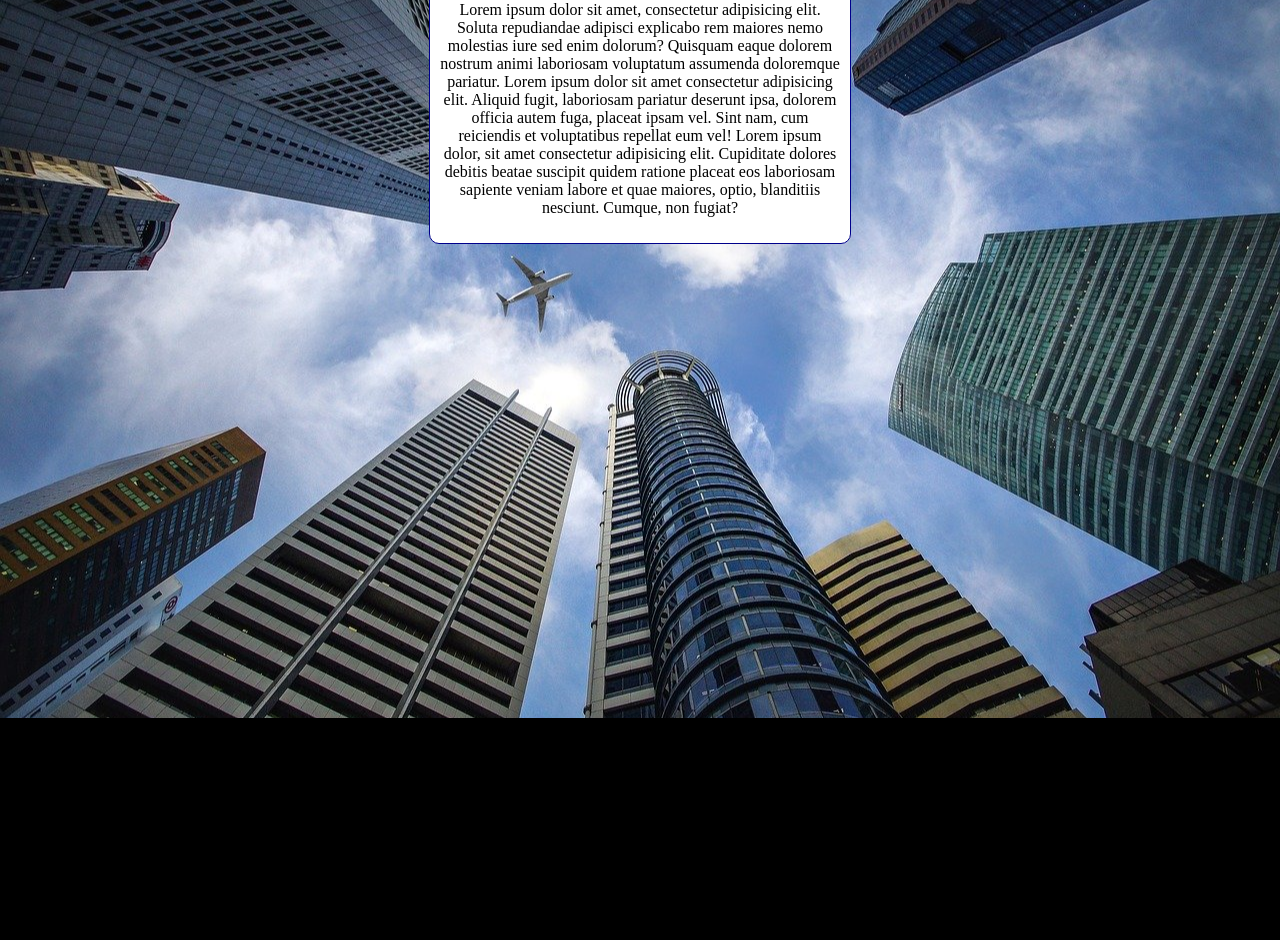
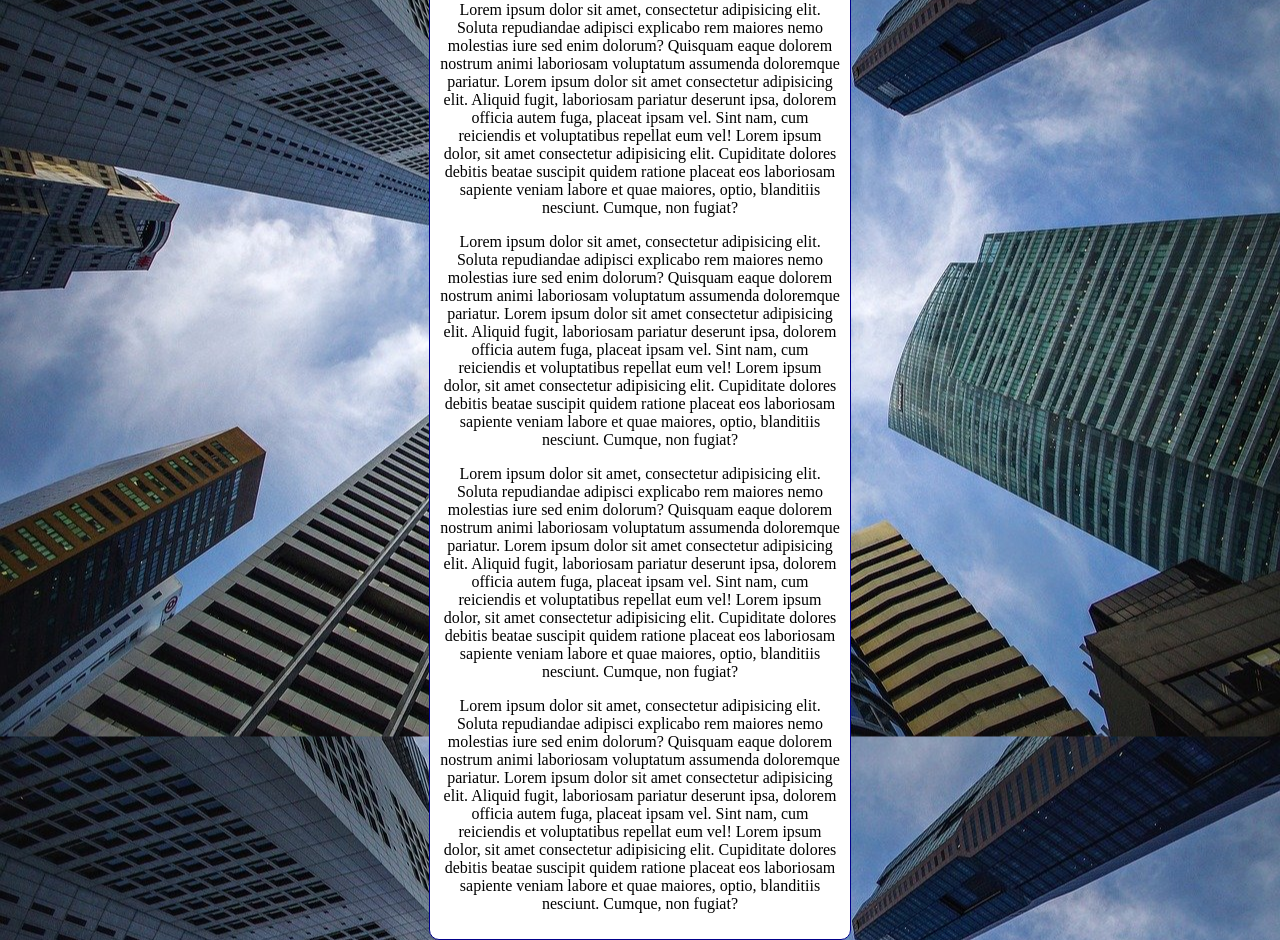
Before and after one commit to LaraRCV15/html-css, a plain HTML site: page exercícios/ex 022/fundo006.html in a window 1280 px wide. Shown: the part 98-1038 px from the top of the page. Before the commit the page ends 816 px from the top, so only its background shows below. Drawn offline with Linux system fonts and the light colour scheme.

Commit message:
acrescentei conteúdo

```diff
--- a/exercícios/ex 022/fundo006.html
+++ b/exercícios/ex 022/fundo006.html
@@ -11,7 +11,7 @@
             background-color: black;
             background-image: url('imagens/wallpaper002.jpg');
             background-position: center center;
-            background-repeat: no-repeat;
+            background-repeat: repeat-y;
             background-size: cover;
         }
         main {
@@ -40,6 +40,45 @@
             placeat eos laboriosam sapiente veniam labore et quae maiores,
             optio, blanditiis nesciunt. Cumque, non fugiat?
         </p>
+        <p>
+            Lorem ipsum dolor sit amet, consectetur adipisicing elit.
+            Soluta repudiandae adipisci explicabo rem maiores nemo molestias
+            iure sed enim dolorum? Quisquam eaque dolorem nostrum animi laboriosam
+            voluptatum assumenda doloremque pariatur. Lorem ipsum dolor
+            sit amet consectetur adipisicing elit. Aliquid fugit, laboriosam
+            pariatur deserunt ipsa, dolorem officia autem fuga, placeat ipsam
+            vel. Sint nam, cum reiciendis et voluptatibus repellat eum vel!
+            Lorem ipsum dolor, sit amet consectetur adipisicing elit.
+            Cupiditate dolores debitis beatae suscipit quidem ratione
+            placeat eos laboriosam sapiente veniam labore et quae maiores,
+            optio, blanditiis nesciunt. Cumque, non fugiat?
+        </p>
+        <p>
+            Lorem ipsum dolor sit amet, consectetur adipisicing elit.
+            Soluta repudiandae adipisci explicabo rem maiores nemo molestias
+            iure sed enim dolorum? Quisquam eaque dolorem nostrum animi laboriosam
+            voluptatum assumenda doloremque pariatur. Lorem ipsum dolor
+            sit amet consectetur adipisicing elit. Aliquid fugit, laboriosam
+            pariatur deserunt ipsa, dolorem officia autem fuga, placeat ipsam
+            vel. Sint nam, cum reiciendis et voluptatibus repellat eum vel!
+            Lorem ipsum dolor, sit amet consectetur adipisicing elit.
+            Cupiditate dolores debitis beatae suscipit quidem ratione
+            placeat eos laboriosam sapiente veniam labore et quae maiores,
+            optio, blanditiis nesciunt. Cumque, non fugiat?
+        </p>
+        <p>
+            Lorem ipsum dolor sit amet, consectetur adipisicing elit.
+            Soluta repudiandae adipisci explicabo rem maiores nemo molestias
+            iure sed enim dolorum? Quisquam eaque dolorem nostrum animi laboriosam
+            voluptatum assumenda doloremque pariatur. Lorem ipsum dolor
+            sit amet consectetur adipisicing elit. Aliquid fugit, laboriosam
+            pariatur deserunt ipsa, dolorem officia autem fuga, placeat ipsam
+            vel. Sint nam, cum reiciendis et voluptatibus repellat eum vel!
+            Lorem ipsum dolor, sit amet consectetur adipisicing elit.
+            Cupiditate dolores debitis beatae suscipit quidem ratione
+            placeat eos laboriosam sapiente veniam labore et quae maiores,
+            optio, blanditiis nesciunt. Cumque, non fugiat?
+        </p>
     </main>
 </body>
 </html>
```
